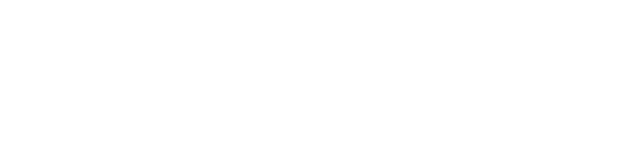
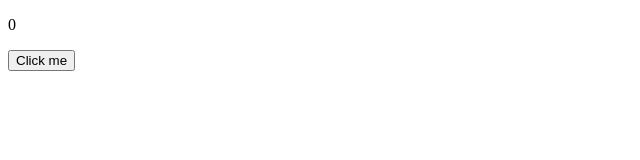
Before and after one commit to acciojob/increment-counter-tauheed0110, a website: page main.html in a window 1280 px wide. Shown: the whole page, without its empty margins (0-640 px from the left). Drawn offline with Linux system fonts and the light colour scheme.

Commit message:
created a submission

```diff
--- a/main.html
+++ b/main.html
@@ -8,7 +8,9 @@
 
 <body>
 	<!-- the entire body must be written by student -->
-    <script type="text/javascript" src="./script.js">
+    <p id="counter">0</p>
+    <button id="incrementBtn" onclick="handleCounter()">Click me</button>
+	<script type="text/javascript" src="./script.js">
 </script>
 
 </body>
--- a/script.js
+++ b/script.js
@@ -1 +1,8 @@
 //your JS code here. If required.
+const counter = document.getElementById("counter");
+
+function handleCounter(){
+    const num = parseInt(counter.textContent);
+    alert(num);
+    counter.textContent = num + 1;
+}
```
